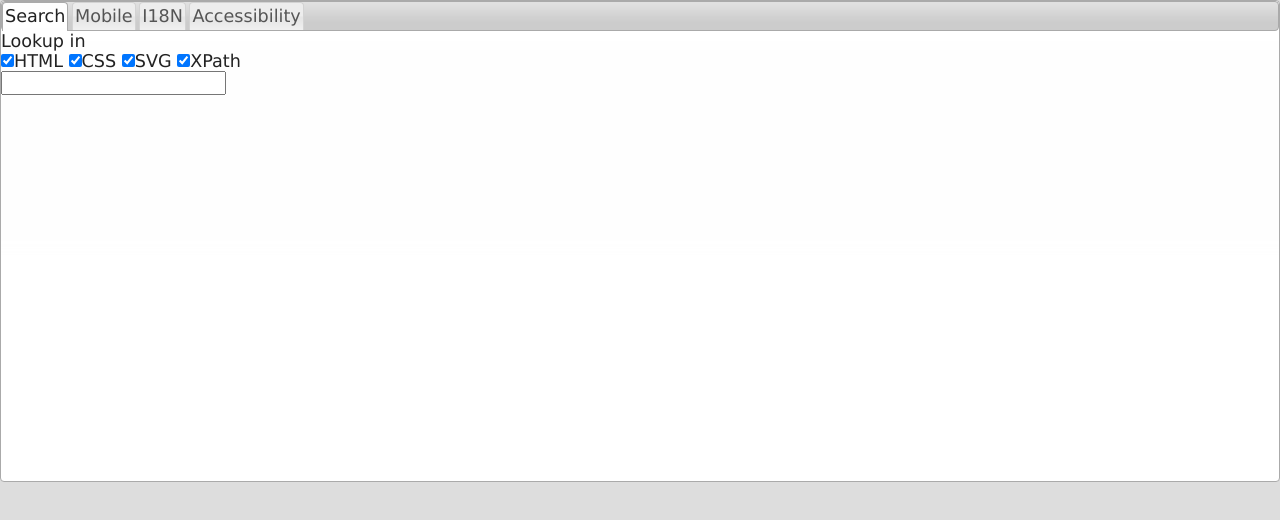
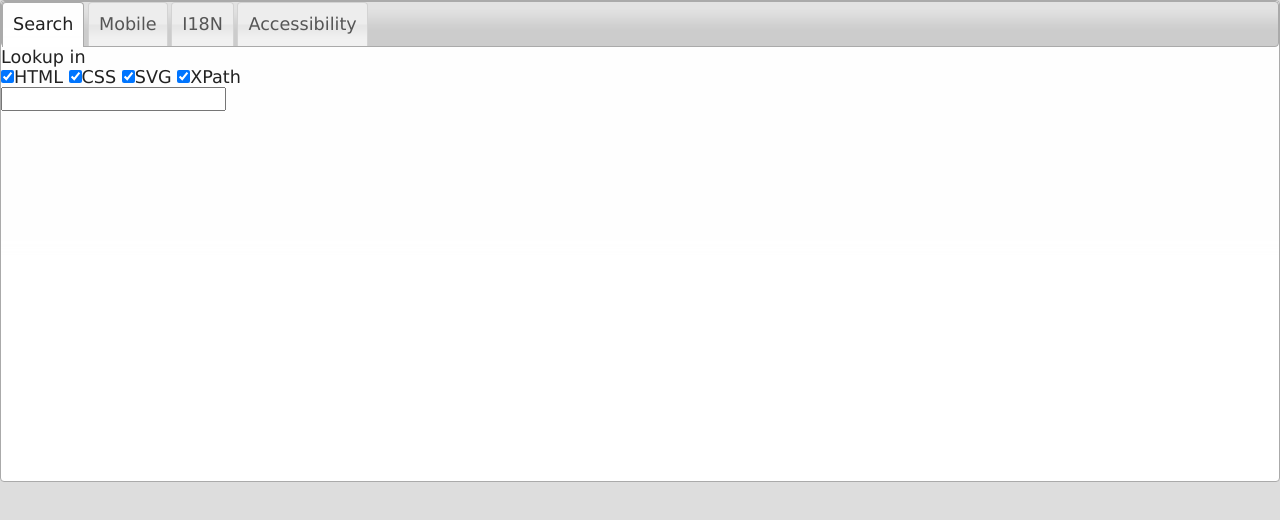
Before and after one commit to dontcallmedom/w3c-cheatsheet, a plain HTML site: page index.html in a window 1280 px wide. Drawn offline with Linux system fonts and the light colour scheme.

Commit message:
*** empty log message ***

```diff
--- a/style/style.css
+++ b/style/style.css
@@ -7,7 +7,8 @@ h1 { color:#025A9A;  }
 ul li { margin-left:0.5em;}
 a:link img, a:visited img { border:0;}
 h1.logo img { vertical-align:bottom; font-size:1.5em;}
-.ui-tabs .ui-tabs-nav li a { padding:2px 2px;}
+.ui-tabs .ui-tabs-nav li a { padding:10px 10px;}
+#autocompelete input { width:100%; font-size:2em;}
 #details h2 { padding-left:12px;}
 
 /* Originally from www.w3.org/2007/02/mwbp_flip_cards_style.css,v 1.3 2009/09/28 14:14:39 dom Exp $ */
```
